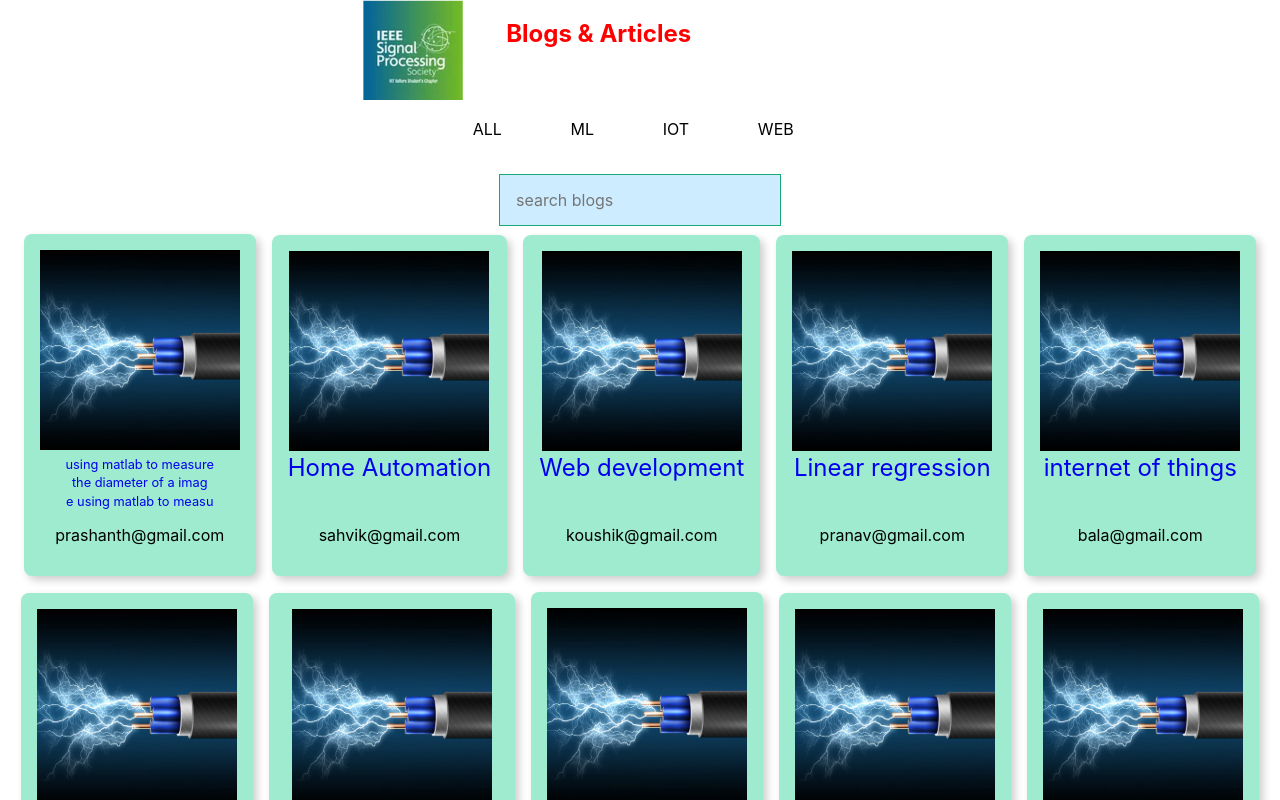
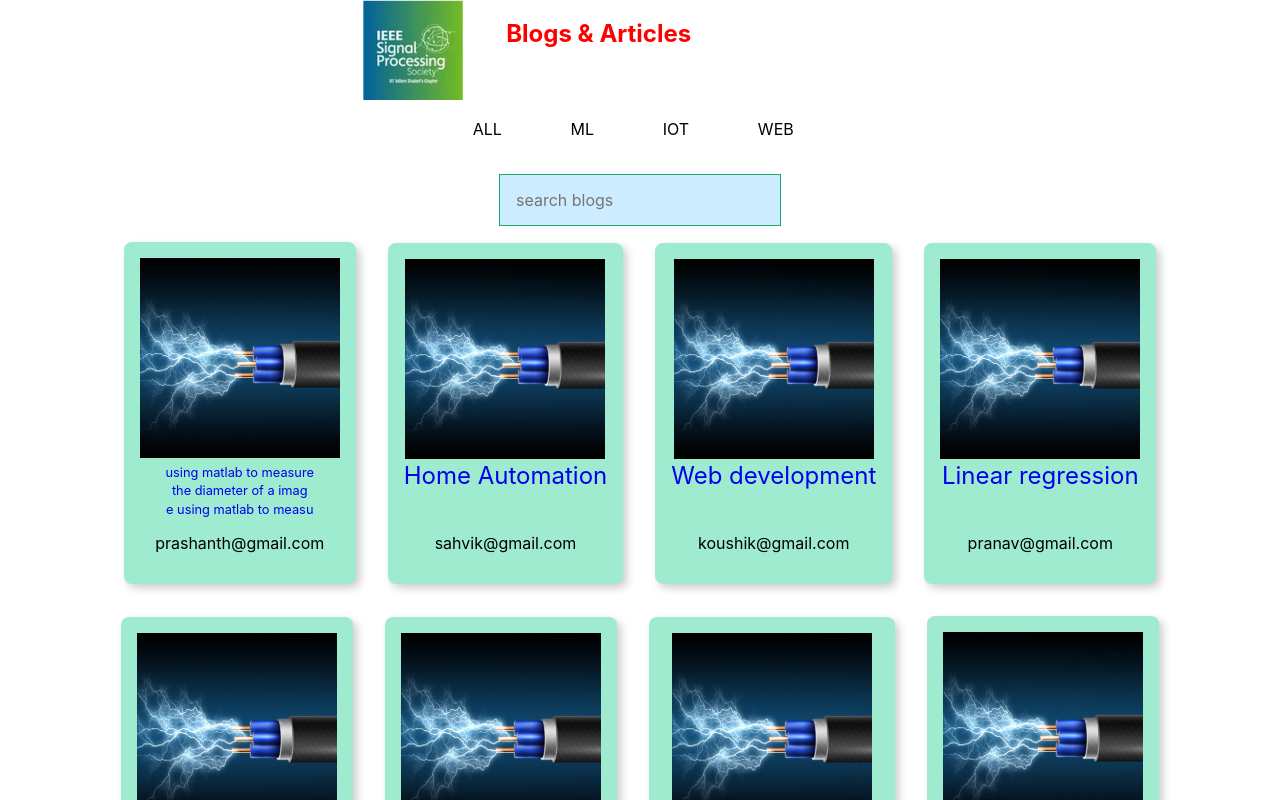
Before and after one commit to prashu-asp/SPSfrontend, a React (Create React App) app: page / in a window 1280 px wide. Both pictures are taken after a click on the button "ALL". Shown: the top 800 px of the page. Built offline with nearby package versions, Linux system fonts and the light colour scheme.

Commit message:
increased margin between cards

```diff
--- a/src/components/Card.js
+++ b/src/components/Card.js
@@ -15,7 +15,7 @@
 
 
     return (
-        <div className='tc bg-light-green dib br3 pa3 ma2 grow bw2 shadow-5'>
+        <div className='tc bg-light-green dib br3 pa3 ma3 grow bw2 shadow-5'>
             <img style={{height :200 , width : 200}} alt='photo' src={Scr1} />
             <div>
                 <a href="#" className={props.name.length <= 20 ? 'smallname' : 'bigname'}>{props.name.slice(0,23)}</a><br />
```
